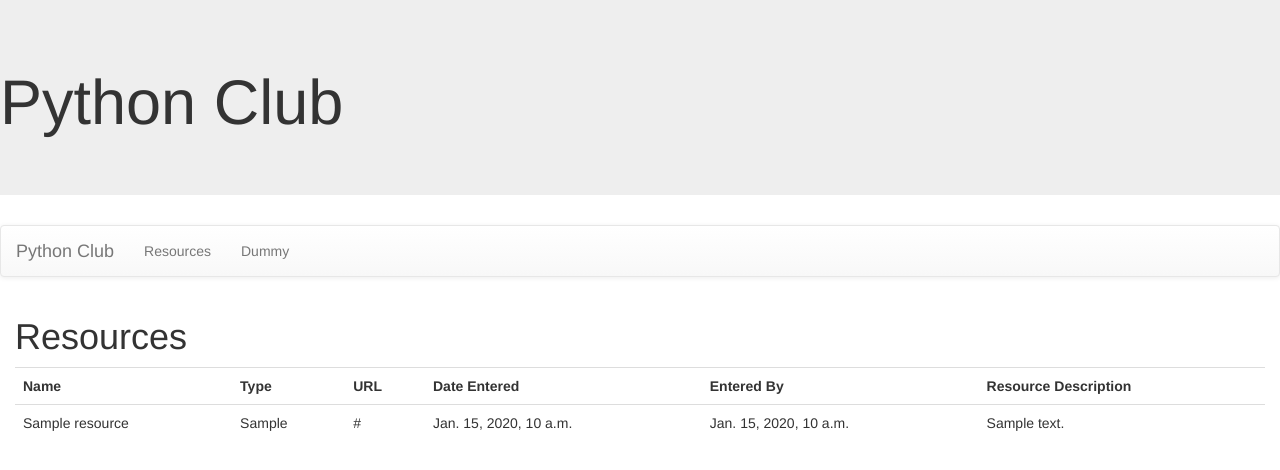
After one commit to norapeach/w20_ITC172_PythonClub, a Django app: template Club/templates/club/resource.html in a window 1280 px wide. The commit adds this page. Shown: the top 470 px of the page. Run offline with Django 3.2, Linux system fonts and the light colour scheme; the template is opened without the code that fills it: most values are stand-ins (such as "Sample title", 1, 10 or a date in 2020); some libraries are stand-ins or nearby versions.

Commit message:
Add view and display template for Resource model

```diff
--- a/Club/models.py
+++ b/Club/models.py
@@ -40,7 +40,7 @@
     resource_URL = models.URLField(null=True, blank=True)
     resource_date_entered = models.DateField()
     resource_added_by = models.ForeignKey(User, on_delete=models.DO_NOTHING)
-    resource_description = models.TextField
+    resource_description = models.TextField(null=True, blank=True)
 
     def __str__(self):
         return self.resource_name
--- a/Club/templates/base.html
+++ b/Club/templates/base.html
@@ -16,7 +16,7 @@
                         <a class="navbar-brand" href="{% url 'index' %}">Python Club</a>
                     </div>
                     <ul class="nav navbar-nav">
-                        <li><a href="">Dummy</a></li>
+                        <li><a href="{% url 'resource' %}">Resources</a></li>
                         <li><a href="">Dummy</a></li>
                     </ul>
                 </div>
--- /dev/null
+++ b/Club/templates/club/resource.html
@@ -0,0 +1,27 @@
+{% extends 'base.html' %}
+{% block content %}
+
+<h1>Resources</h1>
+<table class='table'>
+    <tr>
+        <th>Name</th>
+        <th>Type</th>
+        <th>URL</th>
+        <th>Date Entered</th>
+        <th>Entered By</th>
+        <th>Resource Description</th>
+    </tr>
+    <!-- loop through each object in resource list and output the contained html -->
+    {% for r in resource_list %}
+        <tr>
+            <td>{{ r.resource_name }}</td>
+            <td>{{ r.resource_type }}</td>
+            <td>{{ r.resource_URL }}</td>
+            <td>{{ r.resource_date_entered }}</td>
+            <td>{{ r.resource_added_by }}</td>
+            <td>{{ r.resource_description }}</td>
+        </tr>
+    {% endfor %}
+</table>
+
+{% endblock %}
--- a/Club/urls.py
+++ b/Club/urls.py
@@ -8,4 +8,5 @@
 #   it would be a path with slashes for another file e.g. templates/club/file.html --> not sure if this is correct
 urlpatterns = [
     path('', views.index, name='index'),
+    path('getResource/', views.getResource, name='resource')
 ]
```
Also changed, not shown: Club/views.py (+8 -1 lines), Club/migrations/0002_resource_resource_description.py (added), README.md, 1 other file.
